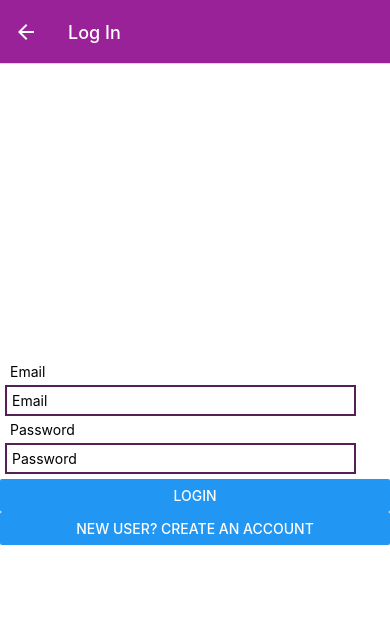
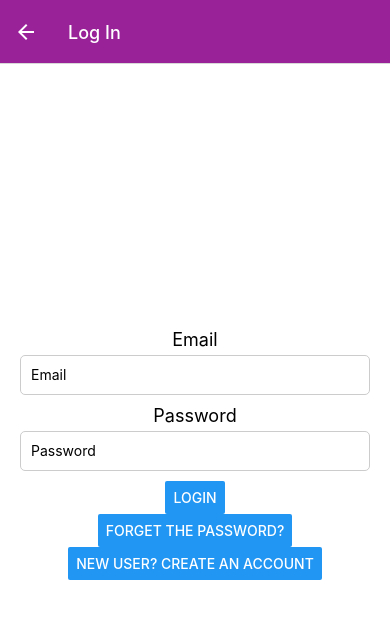
Before and after one commit to JinjingZhang1208/cs5520-project, a React Native app: screen /Login in a window 390 px wide. Shown: the top 618 px of the page. Built offline with nearby package versions, Linux system fonts and the light colour scheme; no server answers.

Commit message:
update the week password and forget password function

```diff
--- a/App.js
+++ b/App.js
@@ -7,10 +7,11 @@ import { createNativeStackNavigator } from "@react-navigation/native-stack";
 import Signup from "./components/Signup";
 import Login from "./components/Login";
 import { onAuthStateChanged, signOut } from "firebase/auth";
-import { auth, database } from "./firebase-files/firebaseSetup";
+import { auth } from "./firebase-files/firebaseSetup";
 import PressableButton from "./components/PressableButton";
 import { Ionicons, AntDesign } from "@expo/vector-icons";
 import Profile from "./components/Profile";
+import ForgetPassword from "./components/ForgetPassword";
 
 const Stack = createNativeStackNavigator();
 export default function App() {
@@ -84,6 +85,7 @@ export default function App() {
     component={Login}
     options={{ title: "Log In" }}
   />
+  <Stack.Screen name="Forget Password" component={ForgetPassword} />
   <Stack.Screen
     name="Profile"
     component={Profile}
--- /dev/null
+++ b/components/ForgetPassword.js
@@ -0,0 +1,56 @@
+import React, { useState } from "react";
+import { View, Text, TextInput, Button, StyleSheet, Alert } from "react-native";
+import { sendPasswordResetEmail } from "firebase/auth";
+import { auth } from "../firebase-files/firebaseSetup";
+
+export default function ForgotPassword({ navigation }) {
+  const [email, setEmail] = useState("");
+
+  const handleResetPassword = async () => {
+    try {
+      await sendPasswordResetEmail(auth, email);
+      Alert.alert("Password Reset Email Sent to your email");
+    } catch (error) {
+      Alert.alert("An error occurred while sending the password reset email. Please try again later.");
+    }
+  };
+
+  return (
+    <View style={styles.container}>
+      <Text style={styles.title}>Forgot Password</Text>
+      <TextInput
+        style={styles.input}
+        placeholder="Email"
+        value={email}
+        onChangeText={setEmail}
+        keyboardType="email-address"
+        autoCapitalize="none"
+      />
+      <Button title="Reset Password" onPress={handleResetPassword} />
+      <Button title="Back to Login" onPress={() => navigation.goBack()} />
+    </View>
+  );
+}
+
+const styles = StyleSheet.create({
+  container: {
+    flex: 1,
+    justifyContent: "center",
+    alignItems: "center",
+    paddingHorizontal: 20,
+  },
+  title: {
+    fontSize: 24,
+    fontWeight: "bold",
+    marginBottom: 20,
+  },
+  input: {
+    width: "100%",
+    height: 40,
+    borderColor: "#ccc",
+    borderWidth: 1,
+    borderRadius: 5,
+    paddingHorizontal: 10,
+    marginBottom: 20,
+  },
+});
--- a/components/Login.js
+++ b/components/Login.js
@@ -2,6 +2,7 @@ import { useState } from "react";
 import { View, Text, TextInput, Button, StyleSheet, Alert } from "react-native";
 import { signInWithEmailAndPassword } from "firebase/auth";
 import { auth } from "../firebase-files/firebaseSetup";
+import ForgetPassword from "./ForgetPassword";
 
 export default function Login({ navigation }) {
   const [email, setEmail] = useState("");
@@ -9,6 +10,10 @@ export default function Login({ navigation }) {
 
   const signupHandler = () => {
     navigation.replace("Signup");
+  };
+
+  const forgetPasswordHandler = () => {
+    navigation.navigate('Forget Password');
   };
 
   const loginHandler = async () => {
@@ -21,9 +26,8 @@ export default function Login({ navigation }) {
       console.log(userCred);
       navigation.replace("Discover");
     } catch (err) {
-      console.log(err);
       if (err.code === "auth/invalid-credential") {
-        Alert.alert("No user found with this email");
+        Alert.alert("Invalid email address or password.");
       }
     }
   };
@@ -50,6 +54,7 @@ export default function Login({ navigation }) {
         }}
       />
       <Button title="Login" onPress={loginHandler} />
+      <Button title="Forget the password?" onPress={forgetPasswordHandler} />
       <Button title="New User? Create An Account" onPress={signupHandler} />
     </View>
   );
@@ -58,18 +63,22 @@ export default function Login({ navigation }) {
 const styles = StyleSheet.create({
   container: {
     flex: 1,
-    backgroundColor: "#fff",
-    alignItems: "stretch",
     justifyContent: "center",
+    alignItems: "center",
+    backgroundColor: "#ffffff",
+    padding: 20,
+  },
+  label: {
+    fontSize: 18,
+    marginBottom: 5,
   },
   input: {
-    borderColor: "#552055",
-    borderWidth: 2,
-    width: "90%",
-    margin: 5,
-    padding: 5,
-  },
-  label: {
-    marginLeft: 10,
+    width: "100%",
+    height: 40,
+    borderWidth: 1,
+    borderColor: "#ccc",
+    borderRadius: 5,
+    marginBottom: 10,
+    paddingHorizontal: 10,
   },
 });
--- a/components/Signup.js
+++ b/components/Signup.js
@@ -13,6 +13,11 @@ export default function Signup({ navigation }) {
   };
 
   const signupHandler = async () => {
+    if (password.length < 6) {
+      Alert.alert("Please choose a password with at least 6 characters.");
+      return;
+    }
+
     if (password !== confirmPassword) {
       Alert.alert("Passwords do not match.");
       return;
--- a/screens/Start.js
+++ b/screens/Start.js
@@ -1,13 +1,19 @@
-import { StyleSheet, Text, View } from 'react-native'
-import React from 'react'
+import React from 'react';
+import { StyleSheet, Text, View } from 'react-native';
 import PressableButton from '../components/PressableButton';
 
 const Start = ({ navigation }) => {
   return (
     <View style={styles.container}>
-      <Text>Chinese Restaurants Finder</Text>
-      <PressableButton onPress={() => navigation.navigate("Login")}>Log In</PressableButton>
-      <PressableButton onPress={() => navigation.navigate("Signup")}>Sign Up</PressableButton>
+      <Text style={styles.title}>Chinese Restaurants Finder</Text>
+      <View style={styles.buttonsContainer}>
+        <PressableButton onPress={() => navigation.navigate('Login')} customStyle={styles.button}>
+          Log In
+        </PressableButton>
+        <PressableButton onPress={() => navigation.navigate('Signup')} customStyle={styles.button}>
+          Sign Up
+        </PressableButton>
+      </View>
     </View>
   );
 };
@@ -17,6 +23,19 @@ const styles = StyleSheet.create({
     flex: 1,
     justifyContent: 'center',
     alignItems: 'center',
+    backgroundColor: '#fff',
+  },
+  title: {
+    fontSize: 24,
+    fontWeight: 'bold',
+    marginBottom: 20,
+  },
+  buttonsContainer: {
+    flexDirection: 'row',
+    alignItems: 'center',
+  },
+  button: {
+    marginHorizontal: 10,
   },
 });
 
```
